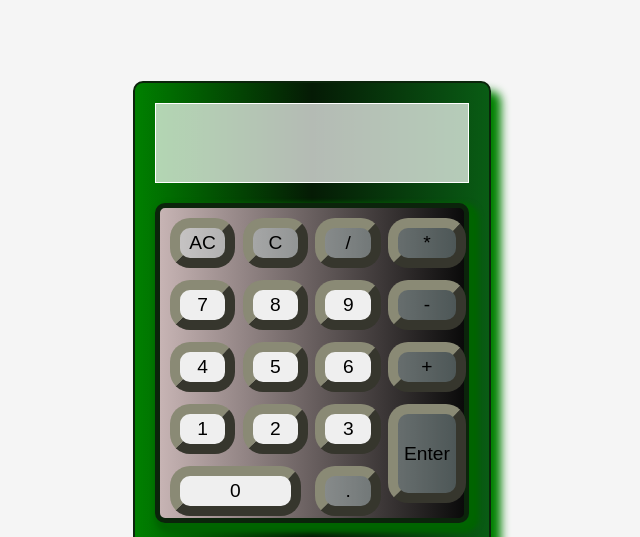
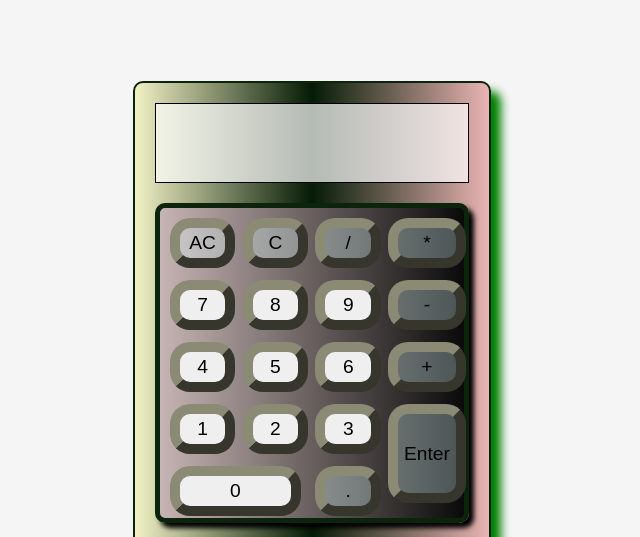
Before and after one commit to RohbiV/Calculator, a plain HTML site: page index.html in a window 1280 px wide. Shown: the part 56-593 px from the top of the page, without its empty margins (328-968 px from the left). Drawn offline with Linux system fonts and the light colour scheme.

Commit message:
change in css

```diff
--- a/main.css
+++ b/main.css
@@ -28,13 +28,13 @@ body{
     border: 2px solid rgb(11, 36, 11);
     position: relative;
     border-radius: 10px;
-    background-image: linear-gradient(to right, green, rgb(5, 27, 5),rgb(9, 92, 20));
+    background-image: linear-gradient(to right, rgb(241, 241, 196), rgb(5, 27, 5),rgb(233, 180, 180));
     box-shadow: 10px 10px 10px green;
 }
 
 .outer_layer > .output{
     display:flex;
-    border: 1px solid white;
+    border: 1px solid black;
     margin: 20px;
     padding: 10px;
     min-height: 10vh;
@@ -74,7 +74,7 @@ body{
     border: 5px solid rgb(11, 36, 11);
     text-align: center;
     border-radius: 10px;
-    box-shadow: 5px 5px 5px 5px darkgreen;
+    box-shadow: 5px 5px 5px;
     background-image: linear-gradient(to left, rgb(10, 10, 10), rgb(199, 180, 180));
 }
 
```
